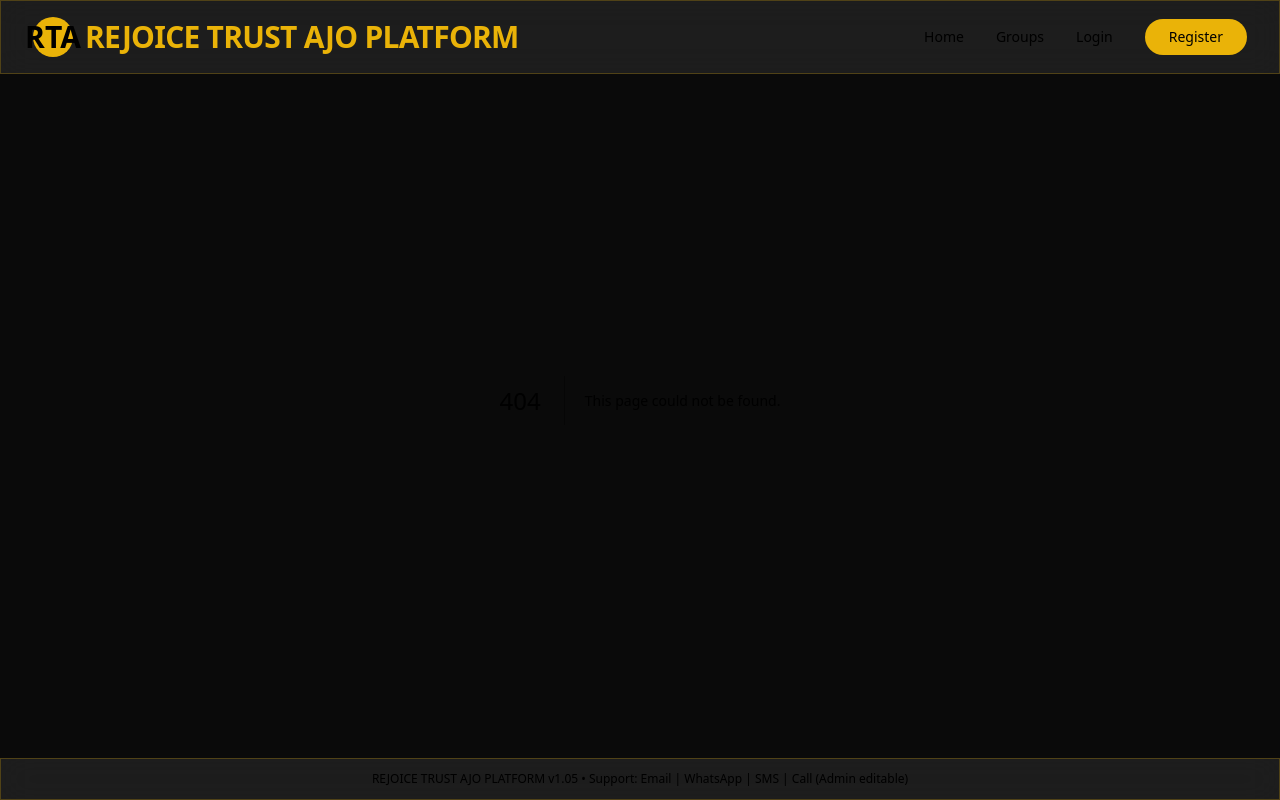
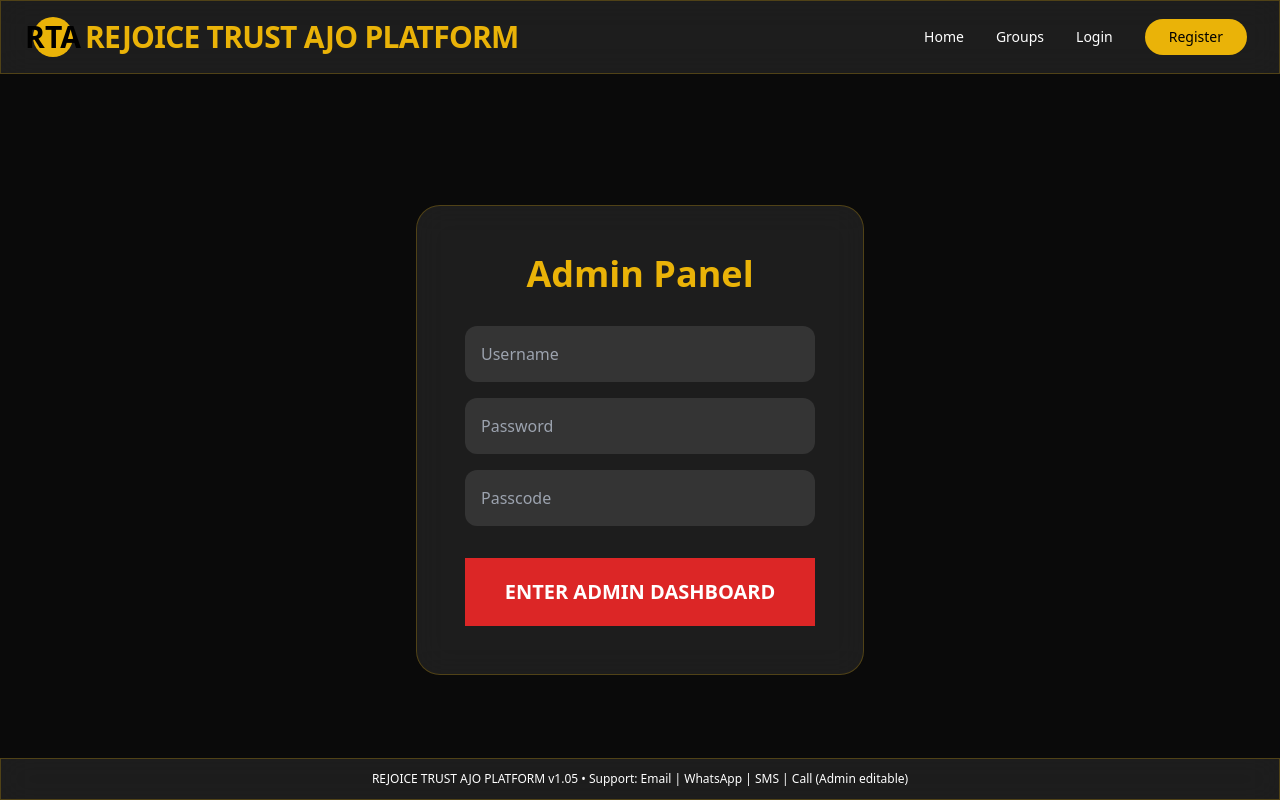
Before and after one commit to michealvic140-solitude/Rejoice-trust-ajo-platform, a Next.js app: page /admin in a window 1280 px wide. Before the commit this address had no page. Built offline with nearby package versions, Linux system fonts and the light colour scheme.

Commit message:
Create page.tsx

```diff
--- /dev/null
+++ b/app/admin/page.tsx
@@ -0,0 +1,45 @@
+"use client";
+import { useState } from "react";
+
+export default function Admin() {
+  const [username, setUsername] = useState("");
+  const [password, setPassword] = useState("");
+  const [passcode, setPasscode] = useState("");
+  const [loggedIn, setLoggedIn] = useState(false);
+
+  const loginAdmin = () => {
+    if (username === "michaelvictor0014" && password === "goodynessy" && passcode === "081205") {
+      setLoggedIn(true);
+      alert("Admin access granted");
+    } else {
+      alert("Wrong credentials");
+    }
+  };
+
+  if (!loggedIn) {
+    return (
+      <div className="min-h-screen flex items-center justify-center pt-20">
+        <div className="glass p-12 rounded-3xl w-full max-w-md">
+          <h2 className="text-4xl font-bold text-gold mb-8 text-center">Admin Panel</h2>
+          <input placeholder="Username" value={username} onChange={e=>setUsername(e.target.value)} className="w-full p-4 mb-4 bg-white/10 rounded-xl" />
+          <input type="password" placeholder="Password" value={password} onChange={e=>setPassword(e.target.value)} className="w-full p-4 mb-4 bg-white/10 rounded-xl" />
+          <input placeholder="Passcode" value={passcode} onChange={e=>setPasscode(e.target.value)} className="w-full p-4 mb-8 bg-white/10 rounded-xl" />
+          <button onClick={loginAdmin} className="w-full bg-red-600 py-5 text-xl font-bold">ENTER ADMIN DASHBOARD</button>
+        </div>
+      </div>
+    );
+  }
+
+  return (
+    <div className="pt-24 px-6 max-w-6xl mx-auto">
+      <h1 className="text-5xl font-bold mb-10">Admin Dashboard</h1>
+      <div className="grid grid-cols-2 gap-8">
+        <div className="glass p-8 rounded-3xl">User Management • Reset Passwords • Edit Trust Score</div>
+        <div className="glass p-8 rounded-3xl">Group Management • Edit/Delete Groups • Approve Payments</div>
+        <div className="glass p-8 rounded-3xl">Announcements • Create Tagged Posts</div>
+        <div className="glass p-8 rounded-3xl">Support Chat • View Uploaded Proofs</div>
+      </div>
+      <p className="text-center mt-12 text-sm">All features fully interactive in live version</p>
+    </div>
+  );
+}
```
